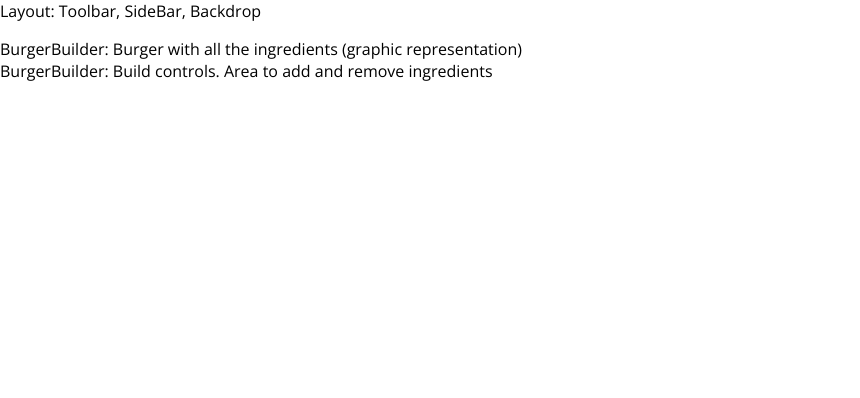
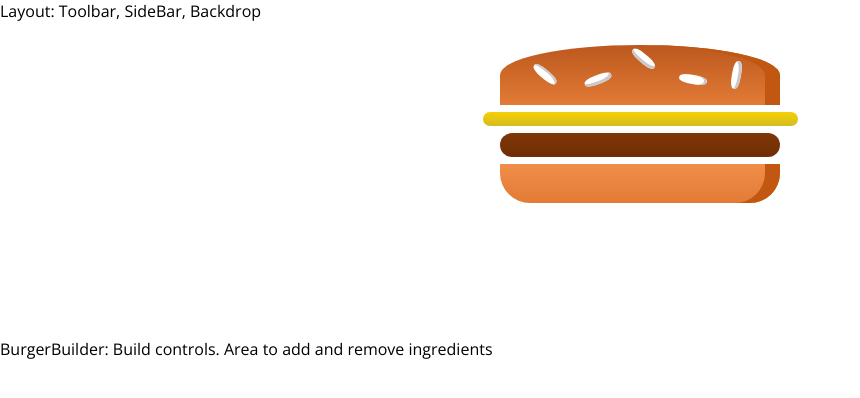
Before and after one commit to reymillenium/udemy_reactjs_burger_builder, a React (Create React App) app: page / in a window 1280 px wide. Shown: the top 398 px of the page, without its empty margins (0-860 px from the left). Built offline with nearby package versions, Linux system fonts and the light colour scheme.

Commit message:
Added the styling for the Burger component (src/components/Burger/Burger.module.scss). Mod the Burger component by adding logic. Mod BurgerBuilder by replacing div with Builder component

```diff
--- a/src/components/Burger/Burger.js
+++ b/src/components/Burger/Burger.js
@@ -0,0 +1,18 @@
+import React from "react";
+import BurgerIngredient from "./BurgerIngredient/BurgerIngredient";
+
+import classes from './Burger.module.scss';
+
+const burger = (props) => {
+    return (
+        <div className={classes.Burger}>
+            <BurgerIngredient type={'bread-top'}/>
+            <BurgerIngredient type={'cheese'}/>
+            <BurgerIngredient type={'meat'}/>
+            <BurgerIngredient type={'bread-bottom'}/>
+
+        </div>
+    );
+};
+
+export default burger;
--- /dev/null
+++ b/src/components/Burger/Burger.module.scss
@@ -0,0 +1,31 @@
+.Burger {
+  width: 100%;
+  margin: auto;
+  height: 250px;
+  //overflow: scroll;
+  overflow: auto;
+  text-align: center;
+  font-weight: bold;
+  font-size: 1.2rem;
+}
+
+@media (min-width: 1000px) and (min-height: 700px) {
+  .Burger {
+    width: 700px;
+    height: 600px;
+  }
+}
+
+@media (min-width: 500px) and (min-height: 401px) {
+  .Burger {
+    width: 450px;
+    height: 400px;
+  }
+}
+
+@media (min-width: 500px) and (min-height: 400px) {
+  .Burger {
+    width: 350px;
+    height: 300px;
+  }
+}
--- a/src/containers/BurgerBuilder/BurgerBuilder.js
+++ b/src/containers/BurgerBuilder/BurgerBuilder.js
@@ -1,11 +1,12 @@
 import React, {Component} from "react";
 import Auxiliary from '../../hoc/Auxiliary';
+import Burger from '../../components/Burger/Burger.js';
 
 class BurgerBuilder extends Component {
     render() {
         return (
             <Auxiliary>
-                <div>BurgerBuilder: Burger with all the ingredients (graphic representation)</div>
+                <Burger/>
                 <div>BurgerBuilder: Build controls. Area to add and remove ingredients</div>
             </Auxiliary>
         );
```
